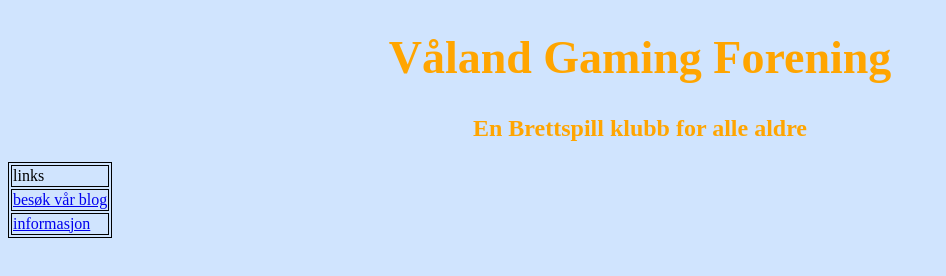
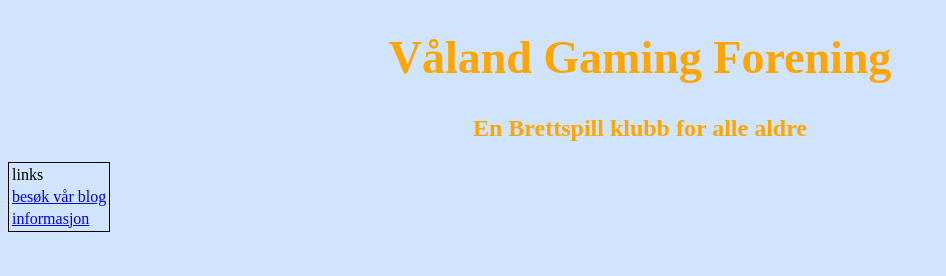
Before and after one commit to fadderman/Vaaland-Gaming-WWW, a plain HTML site: page index.html in a window 1280 px wide. Shown: the whole page, without its empty margins (0-946 px from the left). Drawn offline with Linux system fonts and the light colour scheme.

Commit message:
some minor adjustment to css

```diff
--- a/Style.css
+++ b/Style.css
@@ -13,7 +13,7 @@ h2
 color:orange;
 text-align:center;
 }
-table, th, td
+table
 {
 border: 1px solid black;
 }
```
